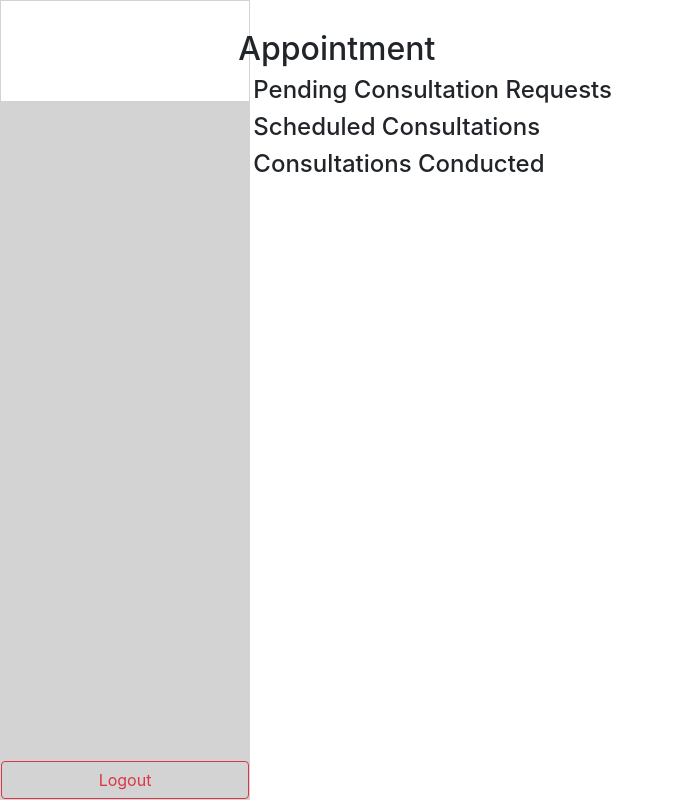
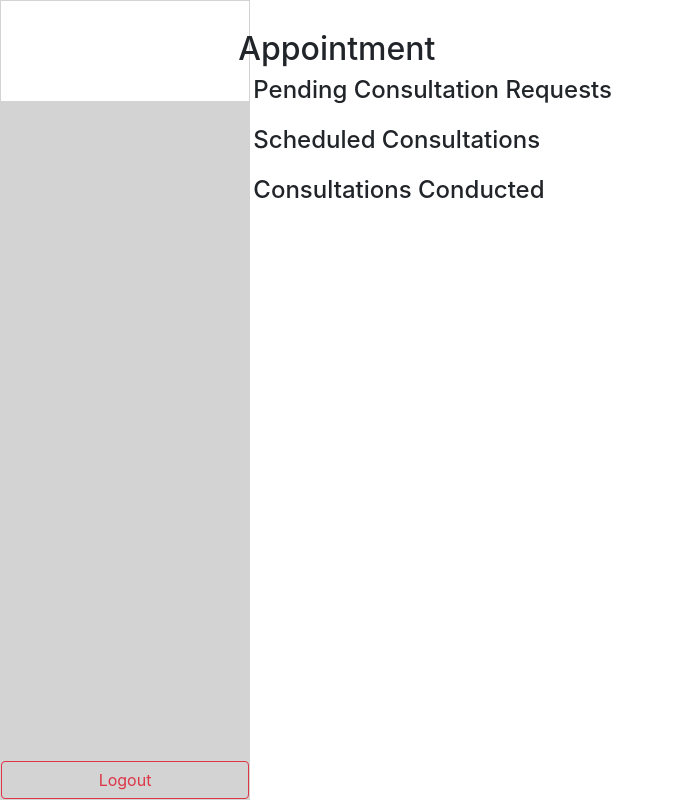
Before and after one commit to metalvexis/webcapstone, a React (Create React App) app: page /home/appointment in a window 1280 px wide. Shown: the whole page, without its empty margins (0-673 px from the left). Built offline with nearby package versions, Linux system fonts and the light colour scheme.

Commit message:
fix loading of appointment modal

```diff
--- a/src/components/ModalAppointment/ModalAppointment.jsx
+++ b/src/components/ModalAppointment/ModalAppointment.jsx
@@ -123,13 +123,13 @@ class ModalAppointment extends React.Component {
   isAccepted = () => {
     const { appointment } = this.state
 
-    return appointment.status === "Accepted"
+    return appointment && appointment.status === "Accepted"
   }
 
   isClosed = () => {
     const { appointment } = this.state
 
-    return appointment.status === "Closed"
+    return appointment && appointment.status === "Closed"
   }
 
   renderSubmit = () => {
@@ -137,7 +137,7 @@ class ModalAppointment extends React.Component {
 
     if(isFaculty) {
 
-      if(this.isAccepted()) {
+      if(this.isAccepted() || this.isClosed()) {
         return (
           <Col md={12}>
             <Button block color="primary" onClick={this.setFeedback}>Save</Button>
--- a/src/screens/Appointment/Appointment.jsx
+++ b/src/screens/Appointment/Appointment.jsx
@@ -89,7 +89,7 @@ function Appointment(props) {
           </Row>
 
           <Row>
-          <Col md={10}>
+            <Col md={10} className="appointment__entry">
               <h4>Pending Consultation Requests</h4>
               <Row>
                 {renderAppointments("Pending")}
@@ -98,7 +98,7 @@ function Appointment(props) {
           </Row>
 
           <Row>
-          <Col md={10}>
+            <Col md={10} className="appointment__entry">
               <h4>Scheduled Consultations</h4>
               <Row>
                 {renderAppointments("Accepted")}
@@ -107,7 +107,7 @@ function Appointment(props) {
           </Row>
 
           <Row>
-          <Col md={10}>
+            <Col md={10} className="appointment__entry">
               <h4>Consultations Conducted</h4>
               <Row>
                 {renderAppointments("Closed")}
--- a/src/screens/Appointment/Appointment.scss
+++ b/src/screens/Appointment/Appointment.scss
@@ -1,2 +1,5 @@
 .AppointmentScreen {
+  .appointment__entry {
+    min-height: 50px;
+  }
 }
```
Lines whose indentation alone changed are shown as unchanged.
